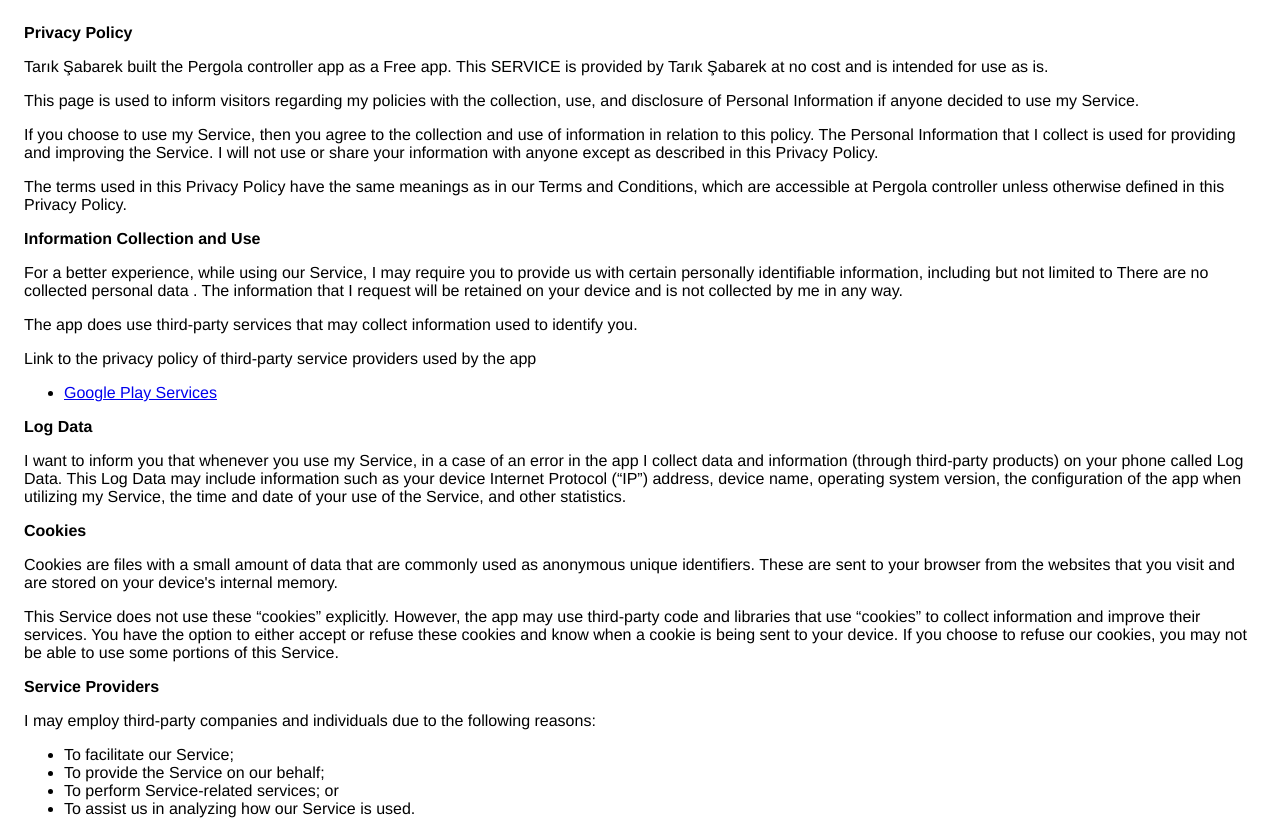
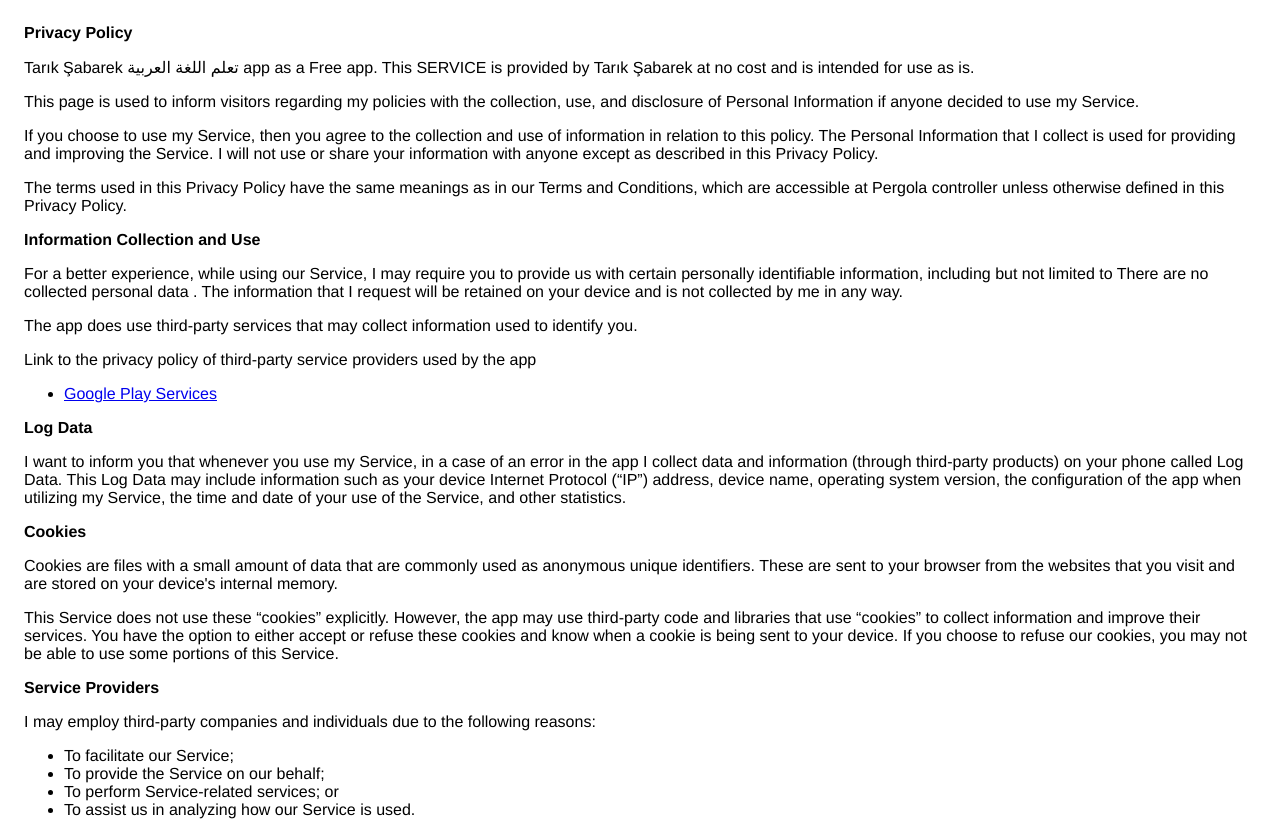
Before and after one commit to tshabarek/PERGOLACONTROLLERPRIVACY, a plain HTML site: page index.html in a window 1280 px wide. Shown: the top 822 px of the page. Drawn offline with Linux system fonts and the light colour scheme.

Commit message:
Update index.html

```diff
--- a/index.html
+++ b/index.html
@@ -8,7 +8,7 @@
     </head>
     <body>
     <strong>Privacy Policy</strong> <p>
-                  Tarık Şabarek built the Pergola controller app as
+                  Tarık Şabarek تعلم اللغة العربية app as
                   a Free app. This SERVICE is provided by
                   Tarık Şabarek at no cost and is intended for use as
                   is.
```
